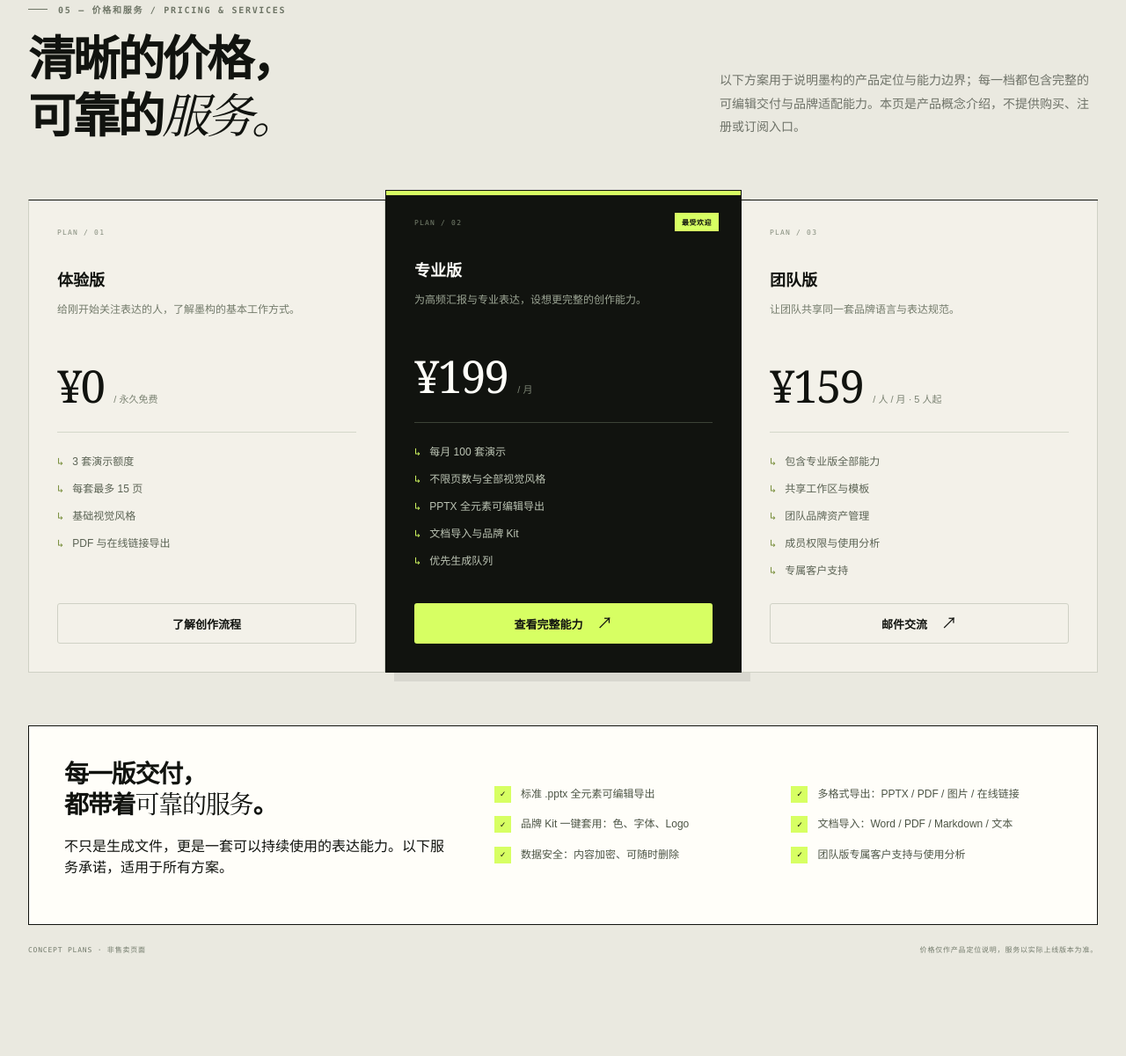
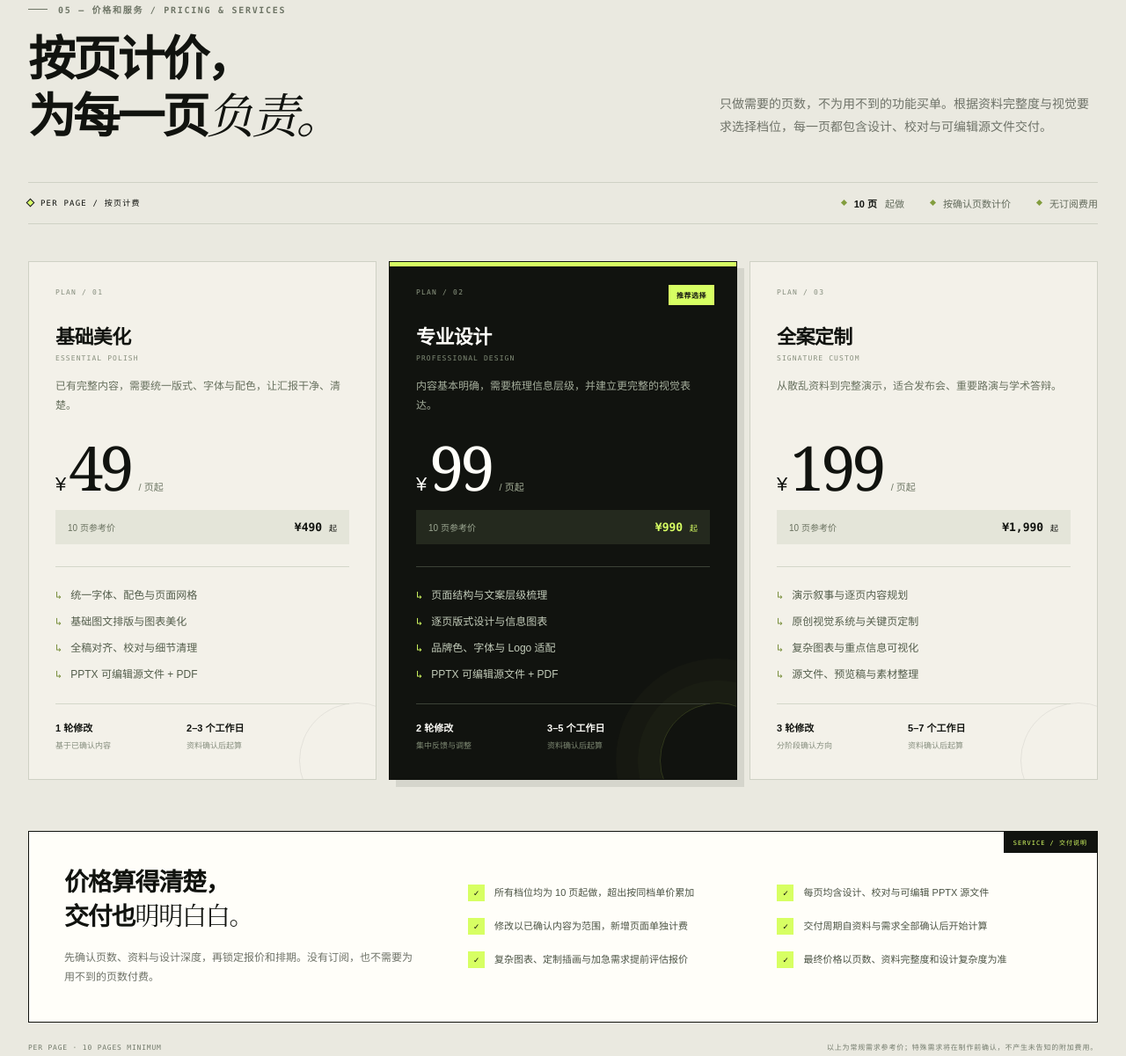
Before and after one commit to weiweizi000/inkraft, a plain HTML site: page index.html in a window 1280 px wide. Shown: the part 6361-7562 px from the top of the page at 88% size. Drawn offline with Linux system fonts and the light colour scheme.

Commit message:
Refine per-page pricing and service cards

```diff
--- a/index.html
+++ b/index.html
@@ -334,27 +334,49 @@
 
     /* Pricing */
     .pricing { border-top: 1px solid var(--line); background: #eae9e0; }
-    .price-grid { display: grid; grid-template-columns: repeat(3,1fr); border-top: 1px solid var(--ink); border-left: 1px solid var(--line); }
-    .price-card { position: relative; min-height: 510px; padding: 32px; display: flex; flex-direction: column; border-right: 1px solid var(--line); border-bottom: 1px solid var(--line); background: var(--paper); transition: background .25s, transform .25s; }
-    .price-card:hover { z-index: 2; background: var(--white); transform: translateY(-5px); }
-    .price-card.featured { margin-top: -12px; min-height: 522px; border: 1px solid var(--ink); background: var(--ink); color: var(--white); box-shadow: 10px 10px 0 rgba(17,19,15,.08); }
+    .billing-strip { margin: -20px 0 42px; padding: 15px 0; display: flex; align-items: center; gap: 30px; border-block: 1px solid var(--line); color: #626a5b; font-size: 11px; }
+    .billing-strip strong { color: var(--ink); font-weight: 750; }
+    .billing-strip span { display: inline-flex; align-items: center; gap: 9px; }
+    .billing-strip span::before { content: ""; width: 5px; height: 5px; background: #829d3e; transform: rotate(45deg); }
+    .billing-strip .billing-lead { margin-right: auto; color: var(--ink); font-family: var(--mono); font-size: 9px; letter-spacing: 1.2px; }
+    .billing-strip .billing-lead::before { background: var(--acid); outline: 1px solid var(--ink); }
+    .price-grid { display: grid; grid-template-columns: repeat(3,1fr); gap: 14px; align-items: stretch; }
+    .price-card { position: relative; min-width: 0; padding: 30px; display: flex; flex-direction: column; overflow: hidden; border: 1px solid var(--line); background: var(--paper); transition: background .25s, transform .3s var(--ease), box-shadow .3s var(--ease); }
+    .price-card::after { content: ""; position: absolute; right: -45px; bottom: -45px; width: 130px; height: 130px; border: 1px solid rgba(17,19,15,.07); border-radius: 50%; pointer-events: none; }
+    .price-card:hover { z-index: 2; background: var(--white); transform: translateY(-6px); box-shadow: 0 18px 45px rgba(17,19,15,.08); }
+    .price-card.featured { border-color: var(--ink); background: var(--ink); color: var(--white); box-shadow: 8px 8px 0 rgba(17,19,15,.09); transform: translateY(-12px); }
     .price-card.featured::before { content: ""; position: absolute; inset: 0 0 auto; height: 5px; background: var(--acid); }
-    .price-card.featured:hover { background: #171a14; }
-    .popular { position: absolute; top: 25px; right: 25px; padding: 5px 8px; background: var(--acid); color: var(--ink); font-family: var(--mono); font-size: 8px; font-weight: 700; letter-spacing: .5px; }
-    .plan-no { margin-bottom: 35px; color: #858d7d; font-family: var(--mono); font-size: 8px; letter-spacing: 1.2px; }
-    .featured .plan-no { color: #77816f; }
-    .plan-name { font-size: 18px; font-weight: 750; }
-    .plan-desc { min-height: 43px; margin: 12px 0 28px; color: #737b6b; font-size: 12px; line-height: 1.75; }
-    .featured .plan-desc { color: #9ca594; }
-    .price { margin-bottom: 27px; font-family: var(--display); font-size: 51px; letter-spacing: -2px; line-height: 1; }
-    .price small { color: #7b8373; font-family: var(--sans); font-size: 11px; letter-spacing: 0; }
-    .price-card ul { margin: 0 0 30px; padding: 23px 0 0; display: grid; gap: 14px; border-top: 1px solid #d4d7ca; list-style: none; color: #5b6354; font-size: 12px; }
-    .featured ul { border-color: #3c4237; color: #bdc5b5; }
+    .price-card.featured::after { border-color: rgba(215,255,99,.16); box-shadow: 0 0 0 25px rgba(215,255,99,.025), 0 0 0 50px rgba(215,255,99,.018); }
+    .price-card.featured:hover { background: #171a14; transform: translateY(-17px); box-shadow: 8px 20px 45px rgba(17,19,15,.18); }
+    .popular { position: absolute; top: 26px; right: 25px; padding: 6px 9px; background: var(--acid); color: var(--ink); font-family: var(--mono); font-size: 8px; font-weight: 700; letter-spacing: .5px; }
+    .plan-no { margin-bottom: 28px; color: #858d7d; font-family: var(--mono); font-size: 8px; letter-spacing: 1.2px; }
+    .featured .plan-no { color: #8e9983; }
+    .plan-name { display: block; font-size: 22px; font-weight: 750; letter-spacing: -.6px; }
+    .plan-en { margin-top: 6px; display: block; color: #89917f; font-family: var(--mono); font-size: 8px; letter-spacing: 1.1px; }
+    .featured .plan-en { color: #818c77; }
+    .plan-desc { min-height: 46px; margin: 17px 0 25px; color: #68715f; font-size: 12px; line-height: 1.8; }
+    .featured .plan-desc { color: #a5ae9c; }
+    .price { display: flex; align-items: baseline; white-space: nowrap; font-family: var(--display); line-height: .9; }
+    .price .currency { margin-right: 4px; font-family: var(--sans); font-size: 22px; font-weight: 500; letter-spacing: -1px; }
+    .price strong { font-size: 70px; font-weight: 400; letter-spacing: -4px; }
+    .price small { margin-left: 9px; color: #6e7765; font-family: var(--sans); font-size: 11px; letter-spacing: 0; }
+    .featured .price small { color: #a6b099; }
+    .ten-page { margin: 17px 0 25px; padding: 12px 14px; display: flex; align-items: center; justify-content: space-between; gap: 10px; background: #e4e5d9; color: #69715f; font-size: 10px; }
+    .ten-page strong { color: var(--ink); font-family: var(--mono); font-size: 13px; font-weight: 700; }
+    .ten-page strong small { font-size: 9px; font-weight: 400; }
+    .featured .ten-page { background: #24291e; color: #9ca792; }
+    .featured .ten-page strong { color: var(--acid); }
+    .price-card ul { margin: 0 0 26px; padding: 22px 0 0; display: grid; gap: 13px; border-top: 1px solid #d4d7ca; list-style: none; color: #535d4b; font-size: 12px; }
+    .featured ul { border-color: #3c4237; color: #c3ccba; }
     .price-card li::before { content: "↳"; margin-right: 10px; color: #748b35; font-family: var(--mono); }
     .featured li::before { color: var(--acid); }
-    .price-card .btn { width: 100%; margin-top: auto; }
-    .featured .btn-ghost { border-color: #ffffff25; color: var(--white); }
-    .pricing-foot { margin-top: 22px; display: flex; justify-content: space-between; color: #747c6d; font-family: var(--mono); font-size: 8px; letter-spacing: .8px; }
+    .plan-terms { position: relative; z-index: 1; margin-top: auto; padding-top: 18px; display: grid; grid-template-columns: 1fr 1.35fr; gap: 12px; border-top: 1px solid #d4d7ca; }
+    .plan-terms span { color: #858d7d; font-size: 9px; line-height: 1.65; }
+    .plan-terms b { margin-bottom: 4px; display: block; color: var(--ink); font-size: 11px; font-weight: 700; }
+    .featured .plan-terms { border-color: #3c4237; }
+    .featured .plan-terms span { color: #7f8a74; }
+    .featured .plan-terms b { color: var(--white); }
+    .pricing-foot { margin-top: 22px; display: flex; justify-content: space-between; gap: 25px; color: #747c6d; font-family: var(--mono); font-size: 8px; line-height: 1.7; letter-spacing: .8px; }
 
     /* FAQ */
     .faq-grid { display: grid; grid-template-columns: .7fr 1.3fr; gap: 100px; }
@@ -477,12 +499,13 @@
     .style-lab.is-paused .demo-progress i { animation-play-state: paused; }
 
     /* Services band inside pricing */
-    .services-band { margin-top: 60px; padding: 38px 40px; border: 1px solid var(--ink); background: var(--white); display: grid; grid-template-columns: 1fr 1.45fr; gap: 44px; align-items: center; }
-    .services-band h3 { margin: 0; font-size: 28px; letter-spacing: -1.2px; line-height: 1.2; }
+    .services-band { position: relative; margin-top: 58px; padding: 40px; border: 1px solid var(--ink); background: var(--white); display: grid; grid-template-columns: .9fr 1.5fr; gap: 54px; align-items: center; }
+    .services-band::before { content: "SERVICE / 交付说明"; position: absolute; top: 0; right: 0; padding: 7px 11px; background: var(--ink); color: var(--acid); font-family: var(--mono); font-size: 7px; letter-spacing: 1px; }
+    .services-band h3 { margin: 0; font-size: 28px; letter-spacing: -1.2px; line-height: 1.3; }
     .services-band h3 em { font-family: var(--serif); font-weight: 400; font-style: normal; }
-    .services-band > p { margin: 14px 0 0; color: var(--muted); font-size: 12px; line-height: 1.8; }
-    .services-list { margin: 0; padding: 0; display: grid; grid-template-columns: repeat(2,1fr); gap: 15px 30px; list-style: none; }
-    .services-list li { display: flex; gap: 11px; align-items: flex-start; color: #4c5445; font-size: 12px; line-height: 1.65; }
+    .services-band > div > p { margin: 16px 0 0; color: var(--muted); font-size: 12px; line-height: 1.85; }
+    .services-list { margin: 0; padding: 0; display: grid; grid-template-columns: repeat(2,1fr); gap: 19px 28px; list-style: none; }
+    .services-list li { display: flex; gap: 11px; align-items: flex-start; color: #4c5445; font-size: 11px; line-height: 1.75; }
     .services-list li::before { content: "✓"; flex: none; width: 19px; height: 19px; display: grid; place-items: center; background: var(--acid); color: var(--ink); font-family: var(--mono); font-size: 10px; font-weight: 700; }
 
     @keyframes spin { to { transform: rotate(360deg); } }
@@ -529,9 +552,14 @@
       .demo-slide h3 { margin-top: 30px; font-size: 27px; }
       .demo-slide p { font-size: 9px; }
       .demo-slide .ds-page { left: 30px; bottom: 18px; }
+      .billing-strip { gap: 18px; flex-wrap: wrap; }
+      .billing-strip .billing-lead { width: 100%; }
       .price-card { padding: 25px 22px; }
-      .price { font-size: 43px; }
-      .price small { display: block; margin-top: 10px; line-height: 1.5; }
+      .price strong { font-size: 58px; }
+      .price .currency { font-size: 19px; }
+      .plan-name { font-size: 20px; }
+      .popular { top: 22px; right: 18px; }
+      .plan-terms { grid-template-columns: 1fr; }
       .faq-grid { gap: 50px; }
       .cta-grid { grid-template-columns: 1fr; gap: 40px; }
       .footer { grid-template-columns: 1fr 1fr; }
@@ -638,13 +666,21 @@
       .demo-slide .ds-kicker { font-size: 6px; letter-spacing: 1px; }
       .demo-slide .ds-page { bottom: 13px; left: 23px; font-size: 8px; }
       .stage-caption { font-size: 8px; }
-      .price-grid { grid-template-columns: 1fr; }
-      .price-card, .price-card.featured { min-height: 480px; margin-top: 0; padding: 29px; }
+      .billing-strip { margin-top: -10px; margin-bottom: 30px; gap: 12px 20px; }
+      .billing-strip span { font-size: 10px; }
+      .price-grid { grid-template-columns: 1fr; gap: 16px; }
+      .price-card, .price-card.featured { min-height: 0; margin-top: 0; padding: 30px; transform: none; }
       .price-card.featured { order: -1; }
-      .price { font-size: 50px; }
-      .price small { display: inline; margin: 0; }
+      .price-card.featured:hover { transform: translateY(-5px); }
+      .plan-no { margin-bottom: 24px; }
+      .plan-desc { min-height: 0; }
+      .price strong { font-size: 66px; }
+      .price small { display: inline; margin-left: 9px; }
+      .plan-terms { grid-template-columns: 1fr 1.35fr; }
+      .services-band { padding: 35px 25px 28px; }
+      .services-list { grid-template-columns: 1fr; gap: 15px; }
       .pricing-foot { line-height: 1.6; }
-      .pricing-foot span:last-child { display: none; }
+      .pricing-foot span:first-child { display: none; }
       .faq-grid { grid-template-columns: 1fr; gap: 35px; }
       .faq-intro { position: static; }
       .faq-q { grid-template-columns: 24px 1fr 20px; gap: 10px; }
@@ -666,7 +702,10 @@
       .saved { display: none; }
       .window-body { grid-template-columns: 58px 1fr; }
       .main-slide h3 { font-size: 15px; }
-      .price small { display: block; margin-top: 9px; }
+      .price-card, .price-card.featured { padding: 25px 22px; }
+      .price strong { font-size: 58px; }
+      .price small { display: inline; margin: 0 0 0 7px; }
+      .popular { top: 21px; right: 18px; }
     }
     @media (prefers-reduced-motion: reduce) {
       html { scroll-behavior: auto; }
@@ -856,27 +895,49 @@
 
     <section class="section pricing" id="pricing" aria-labelledby="pricingTitle">
       <div class="container">
-        <div class="section-head reveal"><div><span class="kicker">05 — 价格和服务 / PRICING &amp; SERVICES</span><h2 id="pricingTitle">清晰的价格，<br>可靠的<em>服务。</em></h2></div><p>以下方案用于说明墨构的产品定位与能力边界；每一档都包含完整的可编辑交付与品牌适配能力。本页是产品概念介绍，不提供购买、注册或订阅入口。</p></div>
+        <div class="section-head reveal"><div><span class="kicker">05 — 价格和服务 / PRICING &amp; SERVICES</span><h2 id="pricingTitle">按页计价，<br>为每一页<em>负责。</em></h2></div><p>只做需要的页数，不为用不到的功能买单。根据资料完整度与视觉要求选择档位，每一页都包含设计、校对与可编辑源文件交付。</p></div>
+        <div class="billing-strip reveal"><span class="billing-lead">PER PAGE / 按页计费</span><span><strong>10 页</strong>起做</span><span>按确认页数计价</span><span>无订阅费用</span></div>
         <div class="price-grid reveal-stagger">
-          <article class="price-card tilt"><span class="plan-no">PLAN / 01</span><span class="plan-name">体验版</span><p class="plan-desc">给刚开始关注表达的人，了解墨构的基本工作方式。</p><div class="price">¥0 <small>/ 永久免费</small></div><ul><li>3 套演示额度</li><li>每套最多 15 页</li><li>基础视觉风格</li><li>PDF 与在线链接导出</li></ul><a class="btn btn-ghost" href="#workflow">了解创作流程</a></article>
-          <article class="price-card featured tilt"><span class="popular">最受欢迎</span><span class="plan-no">PLAN / 02</span><span class="plan-name">专业版</span><p class="plan-desc">为高频汇报与专业表达，设想更完整的创作能力。</p><div class="price">¥199 <small>/ 月</small></div><ul><li>每月 100 套演示</li><li>不限页数与全部视觉风格</li><li>PPTX 全元素可编辑导出</li><li>文档导入与品牌 Kit</li><li>优先生成队列</li></ul><a class="btn btn-acid" href="#features">查看完整能力 <span class="arrow">↗</span></a></article>
-          <article class="price-card tilt"><span class="plan-no">PLAN / 03</span><span class="plan-name">团队版</span><p class="plan-desc">让团队共享同一套品牌语言与表达规范。</p><div class="price">¥159 <small>/ 人 / 月 · 5 人起</small></div><ul><li>包含专业版全部能力</li><li>共享工作区与模板</li><li>团队品牌资产管理</li><li>成员权限与使用分析</li><li>专属客户支持</li></ul><a class="btn btn-ghost" href="mailto:hello@inkraft.studio">邮件交流 <span class="arrow">↗</span></a></article>
+          <article class="price-card tilt">
+            <span class="plan-no">PLAN / 01</span><span class="plan-name">基础美化</span><span class="plan-en">ESSENTIAL POLISH</span>
+            <p class="plan-desc">已有完整内容，需要统一版式、字体与配色，让汇报干净、清楚。</p>
+            <div class="price"><span class="currency">¥</span><strong>49</strong><small>/ 页起</small></div>
+            <div class="ten-page"><span>10 页参考价</span><strong>¥490 <small>起</small></strong></div>
+            <ul><li>统一字体、配色与页面网格</li><li>基础图文排版与图表美化</li><li>全稿对齐、校对与细节清理</li><li>PPTX 可编辑源文件 + PDF</li></ul>
+            <div class="plan-terms"><span><b>1 轮修改</b>基于已确认内容</span><span><b>2–3 个工作日</b>资料确认后起算</span></div>
+          </article>
+          <article class="price-card featured tilt">
+            <span class="popular">推荐选择</span><span class="plan-no">PLAN / 02</span><span class="plan-name">专业设计</span><span class="plan-en">PROFESSIONAL DESIGN</span>
+            <p class="plan-desc">内容基本明确，需要梳理信息层级，并建立更完整的视觉表达。</p>
+            <div class="price"><span class="currency">¥</span><strong>99</strong><small>/ 页起</small></div>
+            <div class="ten-page"><span>10 页参考价</span><strong>¥990 <small>起</small></strong></div>
+            <ul><li>页面结构与文案层级梳理</li><li>逐页版式设计与信息图表</li><li>品牌色、字体与 Logo 适配</li><li>PPTX 可编辑源文件 + PDF</li></ul>
+            <div class="plan-terms"><span><b>2 轮修改</b>集中反馈与调整</span><span><b>3–5 个工作日</b>资料确认后起算</span></div>
+          </article>
+          <article class="price-card tilt">
+            <span class="plan-no">PLAN / 03</span><span class="plan-name">全案定制</span><span class="plan-en">SIGNATURE CUSTOM</span>
+            <p class="plan-desc">从散乱资料到完整演示，适合发布会、重要路演与学术答辩。</p>
+            <div class="price"><span class="currency">¥</span><strong>199</strong><small>/ 页起</small></div>
+            <div class="ten-page"><span>10 页参考价</span><strong>¥1,990 <small>起</small></strong></div>
+            <ul><li>演示叙事与逐页内容规划</li><li>原创视觉系统与关键页定制</li><li>复杂图表与重点信息可视化</li><li>源文件、预览稿与素材整理</li></ul>
+            <div class="plan-terms"><span><b>3 轮修改</b>分阶段确认方向</span><span><b>5–7 个工作日</b>资料确认后起算</span></div>
+          </article>
         </div>
         <div class="services-band reveal">
           <div>
-            <h3>每一版交付，<br>都带着<em>可靠的服务</em>。</h3>
-            <p>不只是生成文件，更是一套可以持续使用的表达能力。以下服务承诺，适用于所有方案。</p>
+            <h3>价格算得清楚，<br>交付也<em>明明白白。</em></h3>
+            <p>先确认页数、资料与设计深度，再锁定报价和排期。没有订阅，也不需要为用不到的页数付费。</p>
           </div>
           <ul class="services-list">
-            <li>标准 .pptx 全元素可编辑导出</li>
-            <li>多格式导出：PPTX / PDF / 图片 / 在线链接</li>
-            <li>品牌 Kit 一键套用：色、字体、Logo</li>
-            <li>文档导入：Word / PDF / Markdown / 文本</li>
-            <li>数据安全：内容加密、可随时删除</li>
-            <li>团队版专属客户支持与使用分析</li>
+            <li>所有档位均为 10 页起做，超出按同档单价累加</li>
+            <li>每页均含设计、校对与可编辑 PPTX 源文件</li>
+            <li>修改以已确认内容为范围，新增页面单独计费</li>
+            <li>交付周期自资料与需求全部确认后开始计算</li>
+            <li>复杂图表、定制插画与加急需求提前评估报价</li>
+            <li>最终价格以页数、资料完整度和设计复杂度为准</li>
           </ul>
         </div>
-        <div class="pricing-foot"><span>CONCEPT PLANS · 非售卖页面</span><span>价格仅作产品定位说明，服务以实际上线版本为准。</span></div>
+        <div class="pricing-foot"><span>PER PAGE · 10 PAGES MINIMUM</span><span>以上为常规需求参考价；特殊需求将在制作前确认，不产生未告知的附加费用。</span></div>
       </div>
     </section>
 
@@ -886,7 +947,7 @@
         <div class="faq-list reveal">
           <div class="faq-item open"><button class="faq-q" aria-expanded="true" aria-controls="faq-a1"><span class="faq-index">01</span><span class="faq-question">墨构生成的是真正的 PPT 文件吗？</span><span class="faq-plus" aria-hidden="true">+</span></button><div class="faq-a" id="faq-a1"><div><p>墨构的产品方向是导出标准 .pptx 文件，文本、形状、图表与图片均可继续编辑，方便回到 PowerPoint、WPS 或 Keynote 继续工作。</p></div></div></div>
           <div class="faq-item"><button class="faq-q" aria-expanded="false" aria-controls="faq-a2"><span class="faq-index">02</span><span class="faq-question">我已经有内容文档，可以直接导入吗？</span><span class="faq-plus" aria-hidden="true">+</span></button><div class="faq-a" id="faq-a2"><div><p>在产品设想中，墨构会支持 Word、PDF、Markdown 与纯文本输入：先提炼文档结构，再根据演示场景重组内容，而不是简单地把原文复制到页面中。</p></div></div></div>
-          <div class="faq-item"><button class="faq-q" aria-expanded="false" aria-controls="faq-a3"><span class="faq-index">03</span><span class="faq-question">能否保持公司的品牌字体与配色？</span><span class="faq-plus" aria-hidden="true">+</span></button><div class="faq-a" id="faq-a3"><div><p>在方案设想中，专业版与团队版支持品牌 Kit：上传品牌色、字体和 Logo 后，新生成的演示会遵循品牌规范，团队模板也可以统一共享。</p></div></div></div>
+          <div class="faq-item"><button class="faq-q" aria-expanded="false" aria-controls="faq-a3"><span class="faq-index">03</span><span class="faq-question">能否保持公司的品牌字体与配色？</span><span class="faq-plus" aria-hidden="true">+</span></button><div class="faq-a" id="faq-a3"><div><p>可以。专业设计与全案定制均包含品牌适配，会根据你提供的品牌色、字体和 Logo 统一页面视觉；全案定制还会建立一套贯穿全稿的专属视觉系统。</p></div></div></div>
           <div class="faq-item"><button class="faq-q" aria-expanded="false" aria-controls="faq-a4"><span class="faq-index">04</span><span class="faq-question">我的内容会被用于训练模型吗？</span><span class="faq-plus" aria-hidden="true">+</span></button><div class="faq-a" id="faq-a4"><div><p>在产品设计中，文档与演示内容只用于完成生成请求，不会被用于模型训练；传输与存储都会加密，也可以随时删除数据。</p></div></div></div>
           <div class="faq-item"><button class="faq-q" aria-expanded="false" aria-controls="faq-a5"><span class="faq-index">05</span><span class="faq-question">这个网站可以直接使用墨构吗？</span><span class="faq-plus" aria-hidden="true">+</span></button><div class="faq-a" id="faq-a5"><div><p>不能。本页是墨构的产品概念介绍，不提供注册、在线生成或订阅服务。这里展示的是产品理念、能力方向与视觉语言；如果你想交流，欢迎写信至 hello@inkraft.studio。</p></div></div></div>
         </div>
```
